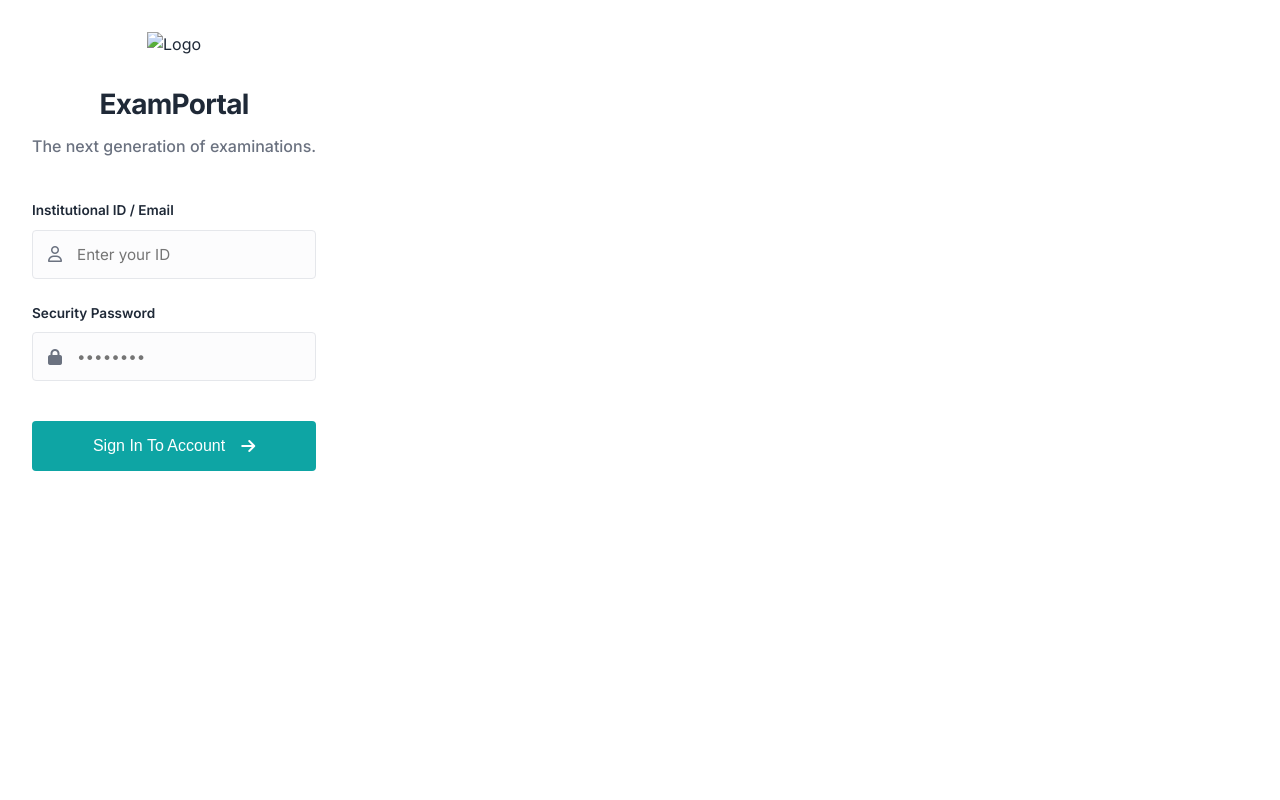
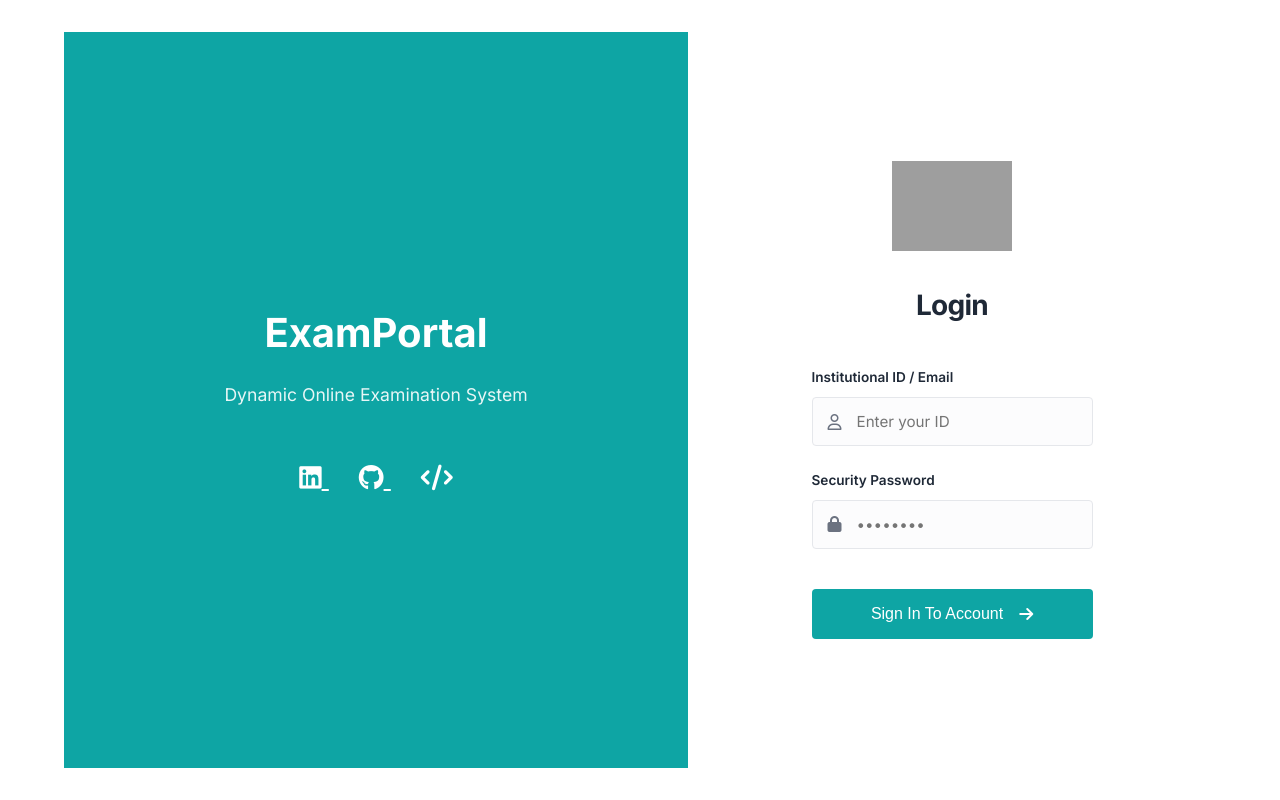
Before and after one commit to tulasiram-vutukuri/Exam-FLow, a website: page public/pages/login.html in a window 1280 px wide. Drawn offline with Linux system fonts and the light colour scheme; grey boxes are pictures that could not be loaded.

Commit message:
Updated login layout with split panel design and social icons

```diff
--- a/public/pages/login.html
+++ b/public/pages/login.html
@@ -94,15 +94,40 @@
 
 <body>
 
+    <div class="container">
 
-    <div class="card login-card">
-        <div style="text-align: center; margin-bottom: 2.5rem;">
-            <img src="../images/logo.png" alt="Logo" style="max-width: 150px; height: auto; margin-bottom: 1.5rem;" />
-            <h1 style="font-size: 1.75rem; font-weight: 700; letter-spacing: -0.025em; color: var(--text-main);">
-                ExamPortal</h1>
-            <p style="color: var(--text-muted); font-weight: 500; margin-top: 0.5rem;">The next generation of
-                examinations.</p>
+        <!-- LEFT SIDE -->
+        <div class="left-panel">
+            <h1>ExamPortal</h1>
+            <p>Dynamic Online Examination System</p>
+
+            <div class="social-icons">
+                <a href="https://www.linkedin.com/in/tulasi-ram-vutukuri" target="_blank">
+                    <i class="fab fa-linkedin"></i>
+                </a>
+                <a href="https://github.com/tulasiram-vutukuri" target="_blank">
+                    <i class="fab fa-github"></i>
+                </a>
+                <a href="https://leetcode.com/u/ram_v09/" target="_blank">
+                    <i class="fas fa-code"></i>
+                </a>
+            </div>
         </div>
+
+        <!-- RIGHT SIDE -->
+        <div class="right-panel">
+
+            <!-- LOGIN FORM (UNCHANGED LOGIC) -->
+            <div class="card login-card">
+                <div style="text-align: center; margin-bottom: 2.5rem;">
+                    <img src="https://upload.wikimedia.org/wikipedia/en/e/e9/Veltech_Rangarajan_Dr._Sagunthala_R%26D_Institute_of_Science_and_Technology_logo.png"
+                        alt="Logo"
+                        style="max-width: 120px; height: auto; margin-bottom: 1.5rem;" />
+
+                    <h1 style="font-size: 1.75rem; font-weight: 700; letter-spacing: -0.025em; color: var(--text-main);">
+                        Login
+                    </h1>
+                </div>
 
                 <form id="loginForm">
                     <div class="form-group">
```
